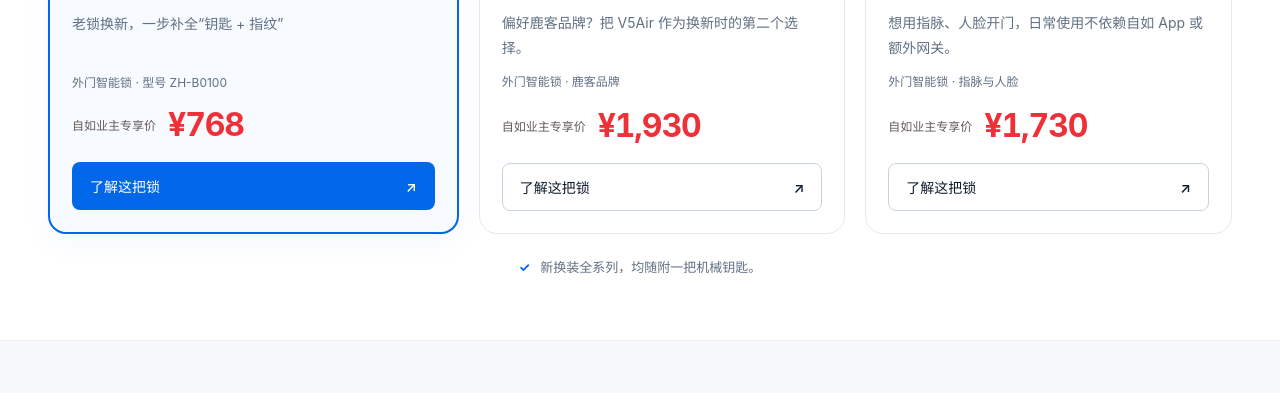
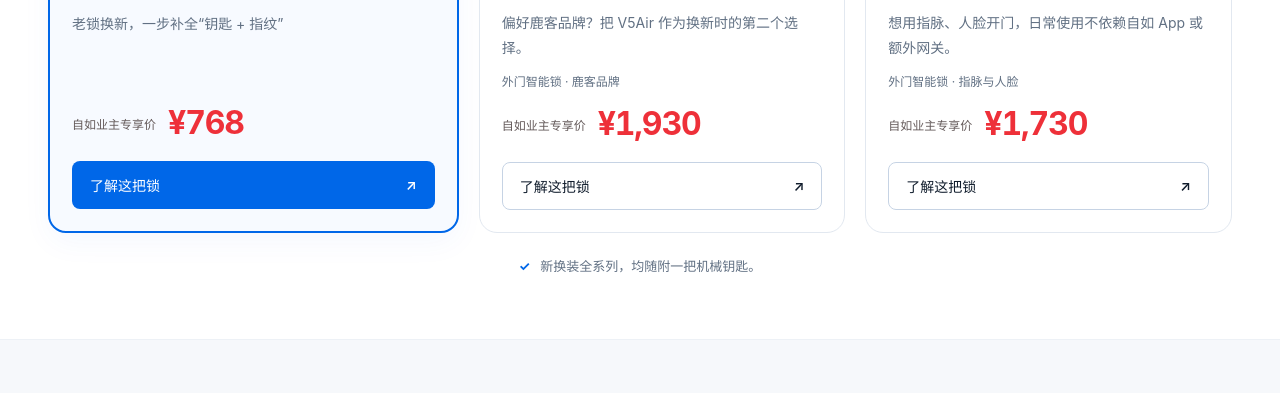
Before and after one commit to gift2myl/Zlink, a plain HTML site: page index.html in a window 1280 px wide. Shown: the part 682-1075 px from the top of the page. Drawn offline with Linux system fonts and the light colour scheme.

Commit message:
移除主推产品卡片的型号说明行

```diff
--- a/index.html
+++ b/index.html
@@ -30,7 +30,7 @@
         <article class="product featured" id="b0100" aria-labelledby="b0100-title">
           <div class="card-top"><span class="badge">优先推荐</span><span class="card-number" aria-hidden="true">01</span></div>
           <div class="product-visual b0100-visual"><span class="install-badge">免费基础安装</span><img class="b0100-photo" src="assets/lingzhi_b0100.png" alt="自如高端指纹密码锁 ZH-B0100，用户提供的内外面板产品图" width="800" height="800" fetchpriority="high"></div>
-          <div class="product-copy"><p class="need">十年百万自如家庭验证，安全质量保障</p><h2 id="b0100-title">自如高端指纹密码锁</h2><p class="description">老锁换新，一步补全“钥匙 + 指纹”</p><p class="category">外门智能锁 · 型号 ZH-B0100</p><div class="price-block"><span class="price-label">自如业主专享价</span><strong class="price-amount">¥768</strong></div><button class="button primary" data-product="b0100">了解这把锁 <span aria-hidden="true">↗</span></button></div>
+          <div class="product-copy"><p class="need">十年百万自如家庭验证，安全质量保障</p><h2 id="b0100-title">自如高端指纹密码锁</h2><p class="description">老锁换新，一步补全“钥匙 + 指纹”</p><div class="price-block"><span class="price-label">自如业主专享价</span><strong class="price-amount">¥768</strong></div><button class="button primary" data-product="b0100">了解这把锁 <span aria-hidden="true">↗</span></button></div>
         </article>
         <article class="product" id="v5air" aria-labelledby="v5air-title">
           <div class="card-top"><span class="badge secondary">鹿客之选</span><span class="card-number" aria-hidden="true">02</span></div>
```
